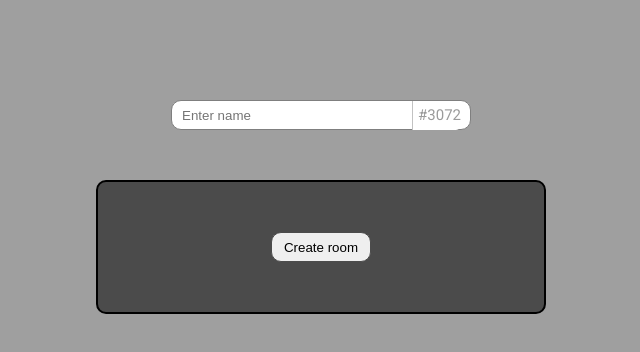
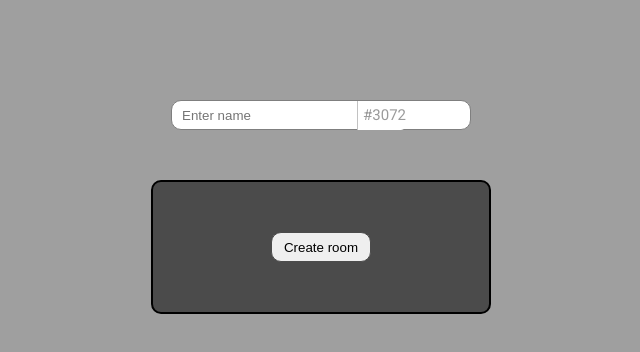
Before and after one commit to BhusanDotel/tictactoe_online_multiplayer, a React (Vite) app in the folder client/: page /room in a window 1280 px wide. Shown: the top 352 px of the page, without its empty margins (319-959 px from the left). Built offline with nearby package versions, Linux system fonts and the light colour scheme; no server answers.

Commit message:
fixed minor bug

```diff
--- a/client/src/assets/styles/Room.css
+++ b/client/src/assets/styles/Room.css
@@ -41,7 +41,7 @@
   row-gap: 50px;
 }
 .room-buttons-container {
-  width: 450px;
+  width: 340px;
   display: flex;
   flex-direction: column;
   row-gap: 30px;
@@ -63,6 +63,7 @@
 }
 .room-code {
   color: white;
+  font-size: 11px;
 }
 .room-input {
   width: 300px;
```
